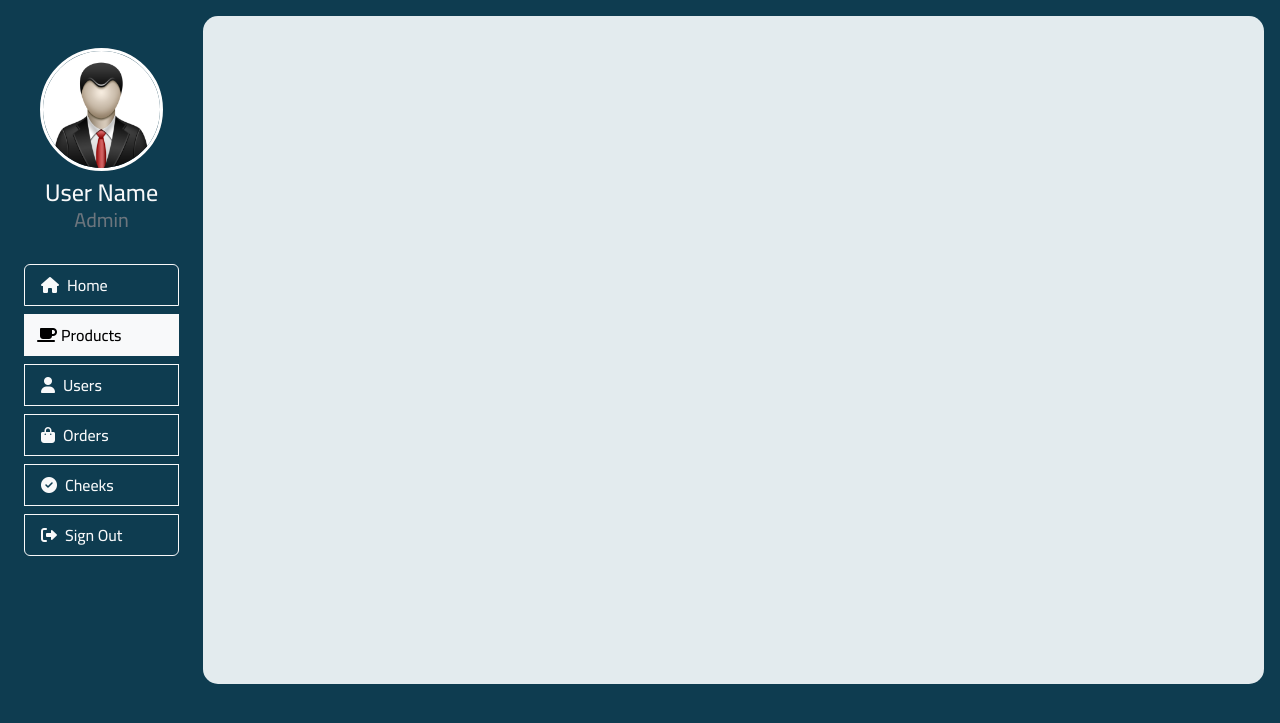
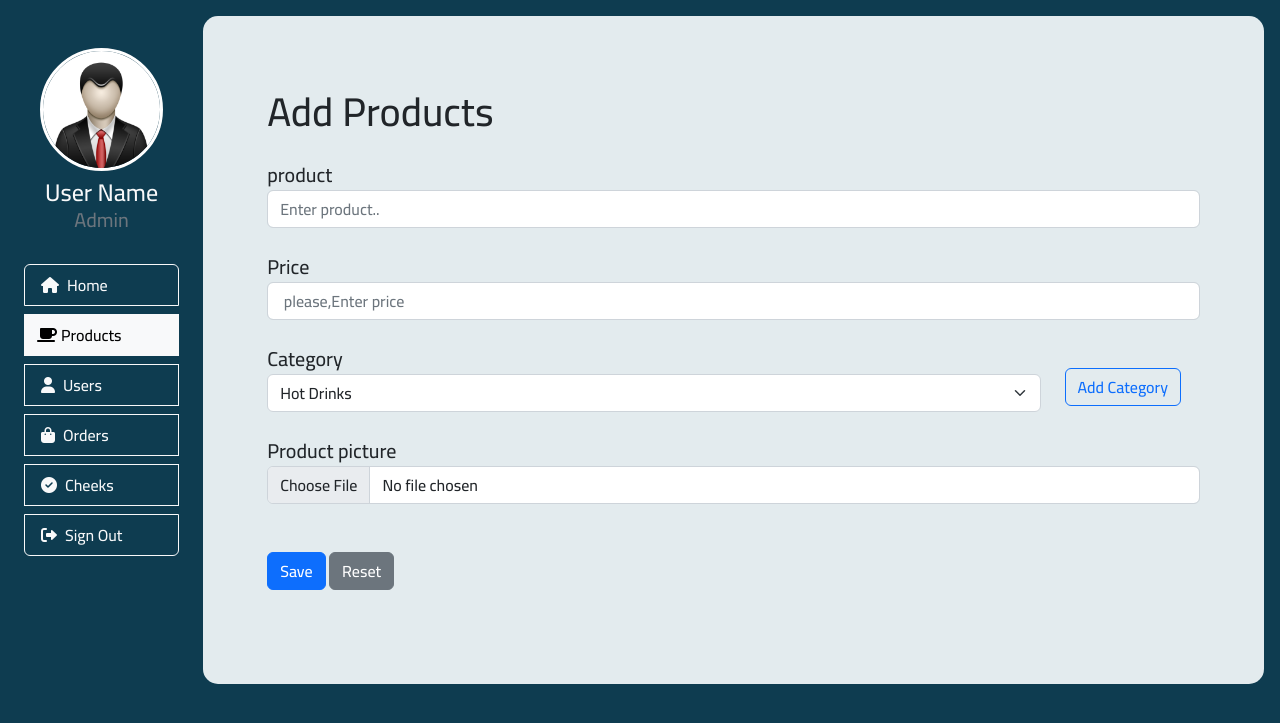
Before and after one commit to WalidMF/Coffee_Shop, a PHP site: page /Add_Product.php in a window 1280 px wide. Shown: the top 723 px of the page. Run offline with PHP 8.4, Linux system fonts and the light colour scheme; data comes from the database, SQL or seed files in the repository.

Commit message:
add Add_product page

```diff
--- a/Add_Product.php
+++ b/Add_Product.php
@@ -22,10 +22,11 @@
 <body>
 
     <div class="m-0 p-3 h-100 w-100 d-flex">
+
         <!-- Right Side Section -->
         <div class="right_side_style pe-3 pt-3 pt-lg-2">
             <div class="user_info_style p-lg-4">
-                    <img src="Assets/Images/user.png" alt="User Picture" class="rounded-circle w-100" >
+                <img src="Assets/Images/user.png" alt="User Picture" class="rounded-circle w-100">
                 <h4 class="mt-2 m-0 text-light d-none d-lg-block text-center">User Name</h4>
                 <h5 class="m-0 text-secondary d-none d-lg-block text-center">Admin</h5>
             </div>
@@ -40,8 +41,51 @@
         </div>
         <!-- Main Section -->
         <div class="main_section_style m-0 p-3">
+            <div class="container mt-2 p-5">
+                <h1>Add Products</h1>
+                <form action="form.php" method="post" enctype="multipart/form-data">
+                    <div class="mb-4 mt-4">
+                        <label for="name" class="fs-5">product</label>
+                        <input type="text" class="form-control" id="name" placeholder="Enter product.." name="product" required>
+                    </div>
+                    <div class="mb-4 mt-4">
+                        <label for="num" class="fs-5">Price</label>
+                        <input type="number" class="form-control" id="num" placeholder=" please,Enter price" name="price" required>
+                    </div>
 
+                    <div class="row">
+                        <div class="col-10">
 
+                    <label for="cat" class="fs-5">Category</label>
+                    <select id="cat" class="form-select" aria-label="Default select example" name="category">
+                        <?php
+                           $con = new PDO('mysql:host=localhost;dbname=coffee_shop', 'root', '');
+                            $stmt = $con->prepare("SELECT * FROM category");
+                            $stmt->execute();
+                            $categories = $stmt->fetchAll(PDO::FETCH_ASSOC);
+                            foreach ($categories as $category) {
+                                echo '<option value="'.$category['id'].'">'.$category['name'].'</option>';
+                            }
+                        ?>
+                    </select>
+                </div>
+
+                        <div class="col-2 mt-4 d-flex justify-content-start">
+                            <a href="Add_Category.php"><button type="button" class="btn btn-outline-primary">Add Category</button></a>
+                        </div>
+                    </div>
+                    <div class="mb-4 mt-4">
+                        <label for="pro" class="fs-5">Product picture</label>
+                        <input type="file" class="form-control" id="pro" name="product_picture" required>
+                    </div>
+                    <br>
+                    <button type="submit" class="btn btn-primary" name="submit">Save</button>
+
+                    <button type="reset" class="btn btn-secondary" name="reset">Reset</button>
+
+                </form>
+
+            </div>
 
 
 
```
Lines whose indentation alone changed are shown as unchanged.
